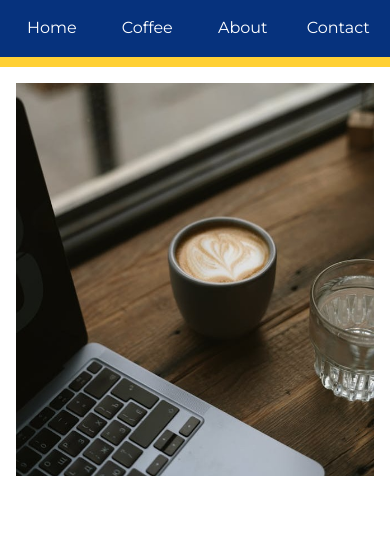
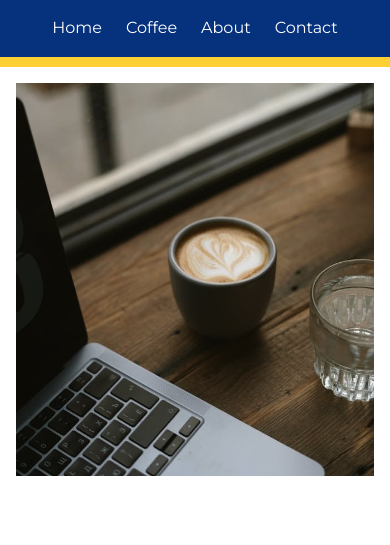
Before and after one commit to Meera436/cannons-coffee, a plain HTML site: page index.html in a window 390 px wide. Shown: the part 123-668 px from the top of the page. Drawn offline with Linux system fonts and the light colour scheme.

Commit message:
correct mobile selector

```diff
--- a/css/style.css
+++ b/css/style.css
@@ -263,7 +263,7 @@ h3 {
         flex-direction: column;
     }
 
-    .nav-links {
+    .nav-links a {
         width: 100%;
     }
 
```
